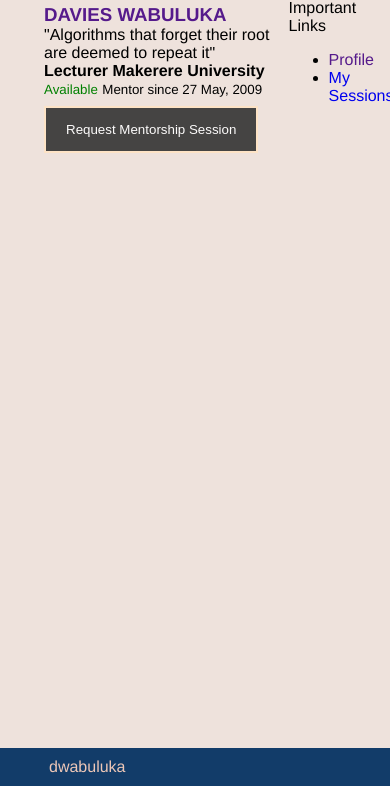
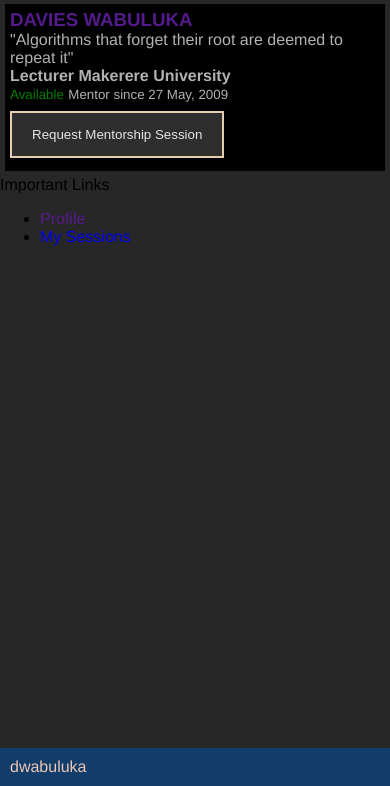
Before and after one commit to Wabuluka/FreeMentors, a plain HTML site: page ui/mentor-view.html in a window 390 px wide. Shown: the part 58-844 px from the top of the page. Drawn offline with Linux system fonts and the light colour scheme.

Commit message:
[chore] mobile

```diff
--- a/ui/assets/css/custom.css
+++ b/ui/assets/css/custom.css
@@ -111,7 +111,6 @@
 }
 .mentor{
     padding: 5px;
-
 }
 .mentor .mentor-name{
     text-transform: uppercase;
@@ -154,3 +153,32 @@
     left: 0;
     width: 100%;
 }
+ /* when the screen gets less than 600px in width hide the main navigation links except the right dashes */
+ @media screen and (max-width: 600px) {
+    html, body{
+        background: #272727;
+    }
+    .container{
+        margin: auto;
+        width: 100%;
+    }
+    .column-row{
+        float: left;
+        width: 100%;
+        padding: 0;
+        text-align: center;
+    }
+    .mentor-column-left{
+        float: left;
+        width: 100%;
+    }
+    .mentor-column-right{
+        float: left;
+        width: 100%;
+    }
+    .mentor{
+        margin: 5px;
+        background:#000000;
+        color: #B2B2B2;
+    }
+ }
```
